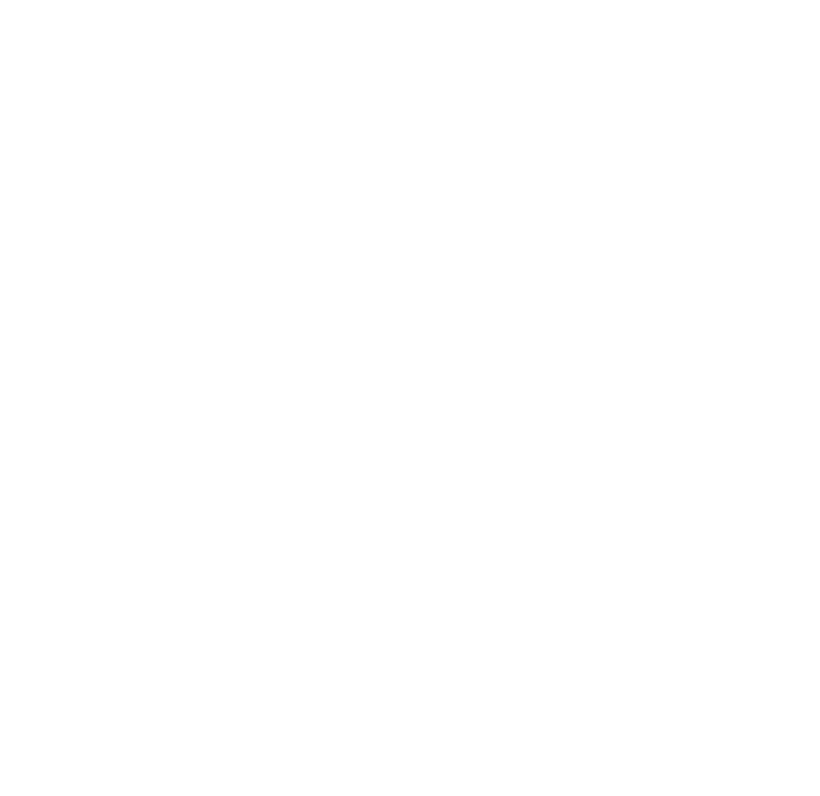
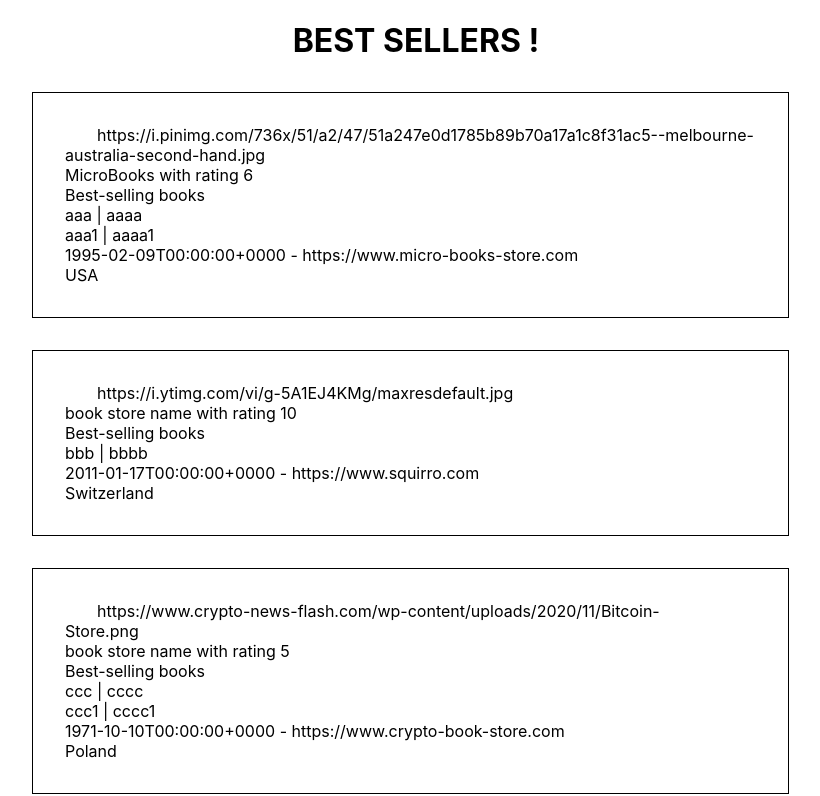
Before and after one commit to s-d-dg/react-app, a React (Create React App) app in the folder coding-challenge/: page / in a window 1280 px wide. Shown: the top 796 px of the page, without its empty margins (224-1044 px from the left). Built offline with nearby package versions, Linux system fonts and the light colour scheme.

Commit message:
[Coding-Challenge] - displaying dummy data

```diff
--- a/coding-challenge/src/App.css
+++ /dev/null
@@ -1,3 +0,0 @@
-.App {
-  text-align: center;
-}
--- /dev/null
+++ b/coding-challenge/src/App.module.css
@@ -0,0 +1,8 @@
+.layout {
+  margin: auto;
+  width: 60%;
+}
+
+.title {
+  text-align: center;
+}
--- a/coding-challenge/src/App.tsx
+++ b/coding-challenge/src/App.tsx
@@ -1,7 +1,25 @@
 import React from 'react';
-import './App.css';
+import classes from './App.module.css';
+import BookStoreList from './components/book-store-list/book-store-list';
 
-const DUMMY_BOOK_STORES = [
+export interface BookModel {
+  id: string;
+  title: string;
+  author: string;
+};
+
+export interface BookStoreModel {
+  id: string;
+  name: string;
+  imgUrl: string;
+  establishmentDate: string;
+  website: string;
+  rating: number
+  countryFlagImg: string;
+  bestSellers: BookModel[]
+};
+
+const DUMMY_BOOK_STORES: BookStoreModel[] = [
   {
     id: '1',
     name: 'MicroBooks',
@@ -9,10 +27,10 @@
     establishmentDate: '1995-02-09T00:00:00+0000',
     website: 'https://www.micro-books-store.com',
     rating: 6,
-  countryFlagImg: '',
+    countryFlagImg: 'USA',
     bestSellers: [
-    {id: 'a', title: 'aaa', author: 'aaaa'},
-    {id: 'a1', title: 'aaa1', author: 'aaaa1'}
+      { id: 'a', title: 'aaa', author: 'aaaa' },
+      { id: 'a1', title: 'aaa1', author: 'aaaa1' }
     ]
   },
   {
@@ -22,9 +40,9 @@
     establishmentDate: '2011-01-17T00:00:00+0000',
     website: 'https://www.squirro.com',
     rating: 10,
-  countryFlagImg: '',
+    countryFlagImg: 'Switzerland',
     bestSellers: [
-    {id: 'b', title: 'bbb', author: 'bbbb'}
+      { id: 'b', title: 'bbb', author: 'bbbb' }
     ]
   },
   {
@@ -34,17 +52,19 @@
     establishmentDate: '1971-10-10T00:00:00+0000',
     website: 'https://www.crypto-book-store.com',
     rating: 5,
-  countryFlagImg: '',
+    countryFlagImg: 'Poland',
     bestSellers: [
-    {id: 'c', title: 'ccc', author: 'cccc'},
-    {id: 'c1', title: 'ccc1', author: 'cccc1'}
+      { id: 'c', title: 'ccc', author: 'cccc' },
+      { id: 'c1', title: 'ccc1', author: 'cccc1' }
     ]
   }
 ];
 
 function App() {
   return (
-    <div className="App">
+    <div className={classes.layout}>
+      <div className={classes.title}><h1>BEST SELLERS !</h1></div>
+      <BookStoreList bookStores={DUMMY_BOOK_STORES} />
     </div>
   );
 }
--- /dev/null
+++ b/coding-challenge/src/components/book-store-list/book-store-list.tsx
@@ -0,0 +1,17 @@
+import { Fragment } from 'react';
+import { BookStoreModel } from "../../App";
+import BookStore from './book-store/book-store';
+
+interface BookStoreListProps {
+    bookStores: BookStoreModel[]
+};
+
+const BookStoreList = ({ bookStores }: BookStoreListProps) => {
+    const bookStoreCards = bookStores.map(bs => (<BookStore key={bs.id} bookStore={bs}/>));
+
+    return <Fragment>
+        {bookStoreCards}
+    </Fragment>
+};
+
+export default BookStoreList;
--- a/coding-challenge/src/components/book-store-list/book-store/book-store-content/book-store-content.tsx
+++ b/coding-challenge/src/components/book-store-list/book-store/book-store-content/book-store-content.tsx
@@ -1,11 +1,21 @@
+import { BookStoreModel } from '../../../../App';
+import { BookStoreContentPropTypes } from '../book-store';
 import classes from './book-store-content.module.css';
 import BookStoreData from './book-store-data/book-store-data';
 import BookStoreImage from './book-store-image/book-store-image';
 
-const BookStoreContent = (props: any) => {
+interface BookStoreContenteProps {
+    bookStore: BookStoreContentPropTypes
+}
+
+export type BookStoreDataPropTypes = Omit<BookStoreContentPropTypes, 'imgUrl'>;
+
+
+const BookStoreContent = ({ bookStore }: BookStoreContenteProps) => {
+    const bookStoreDataProps: BookStoreDataPropTypes = {...bookStore};
     return <div className={classes.content}>
-        <BookStoreImage imgUrl={props.imgUrl}/>
-        <BookStoreData {...props} />
+        <BookStoreImage imgUrl={bookStore.imgUrl} />
+        <BookStoreData data={bookStoreDataProps} />
     </div>
 };
 
--- a/coding-challenge/src/components/book-store-list/book-store/book-store-content/book-store-data/book-store-data.tsx
+++ b/coding-challenge/src/components/book-store-list/book-store/book-store-content/book-store-data/book-store-data.tsx
@@ -1,7 +1,18 @@
 import classes from './book-store-data.module.css';
+import BookStoreDataProps, { BookStoreDataPropTypes } from '../book-store-content';
 
-const BookStoreData = (props: any) => {
-    return <div className={classes.data}></div>;
+interface BookStoreDataProps {
+    data: BookStoreDataPropTypes
+}
+
+const BookStoreData = ({data}: BookStoreDataProps) => {
+    const bestSellers = data.bestSellers.map(book => (<div key={book.id}>{book.title} | {book.author}</div>));
+
+    return <div className={classes.data}>
+        <div>{data.name} with rating {data.rating}</div>
+        <div>Best-selling books</div>
+        {bestSellers}
+    </div>;
 }
 
 export default BookStoreData;
--- a/coding-challenge/src/components/book-store-list/book-store/book-store-content/book-store-image/book-store-image.tsx
+++ b/coding-challenge/src/components/book-store-list/book-store/book-store-content/book-store-image/book-store-image.tsx
@@ -1,8 +1,12 @@
 import classes from './book-store-image.module.css';
 
-const BookStoreImage = (props: any) => {
+interface BookStoreImageProps {
+    imgUrl: string;
+}
+
+const BookStoreImage = ({ imgUrl }: BookStoreImageProps) => {
     return <span className={classes.image}>
-        <img />
+        {imgUrl}
     </span>;
 };
 
--- a/coding-challenge/src/components/book-store-list/book-store/book-store-footer/book-store-footer.tsx
+++ b/coding-challenge/src/components/book-store-list/book-store/book-store-footer/book-store-footer.tsx
@@ -1,7 +1,16 @@
 import classes from './book-store-footer.module.css';
 
-const BookStoreFooter = (props: any) => {
-    return <div className={classes.footer}></div>;
+interface BookStoreFooterProps {
+    establishmentDate: string;
+    website: string;
+    countryFlagImg: string;
+}
+
+const BookStoreFooter = ({establishmentDate, website, countryFlagImg}: BookStoreFooterProps) => {
+    return <div className={classes.footer}>
+        <div>{establishmentDate} - {website}</div>
+        <div>{countryFlagImg}</div>
+    </div>;
 };
 
 export default BookStoreFooter;
--- a/coding-challenge/src/components/book-store-list/book-store/book-store.tsx
+++ b/coding-challenge/src/components/book-store-list/book-store/book-store.tsx
@@ -1,11 +1,24 @@
+import { BookStoreModel } from '../../../App';
 import Card from '../../../ui/card/card';
 import BookStoreContent from './book-store-content/book-store-content';
 import BookStoreFooter from './book-store-footer/book-store-footer';
 
-const BookStore = (props: any) => {
+interface BookStoreProps {
+    bookStore: BookStoreModel
+}
+
+export type BookStoreContentPropTypes = Omit<BookStoreModel, 'establishmentDate' | 'website' | 'countryFlagImg'>;
+
+const BookStore = ({bookStore}: BookStoreProps) => {
+
+    const contentProps: BookStoreContentPropTypes = {...bookStore};
     return <Card>
-        <BookStoreContent />
-        <BookStoreFooter />
+        <BookStoreContent bookStore={contentProps}/>
+        <BookStoreFooter
+        establishmentDate={bookStore.establishmentDate}
+        website={bookStore.website}
+        countryFlagImg={bookStore.countryFlagImg}
+        />
     </Card>
 };
 
--- a/coding-challenge/src/ui/card/card.module.css
+++ b/coding-challenge/src/ui/card/card.module.css
@@ -1,10 +1,12 @@
 .card {
+    border: 1px solid;
     width: 90%;
     padding: 2rem;
+    margin-top: 2rem;
 }
 
 .card:hover {
+    cursor: pointer;
     border: 1px solid;
-    padding: 10px;
     box-shadow: 2px 3px 1px 3px #888888;
 }
```
Lines whose indentation alone changed are shown as unchanged.
